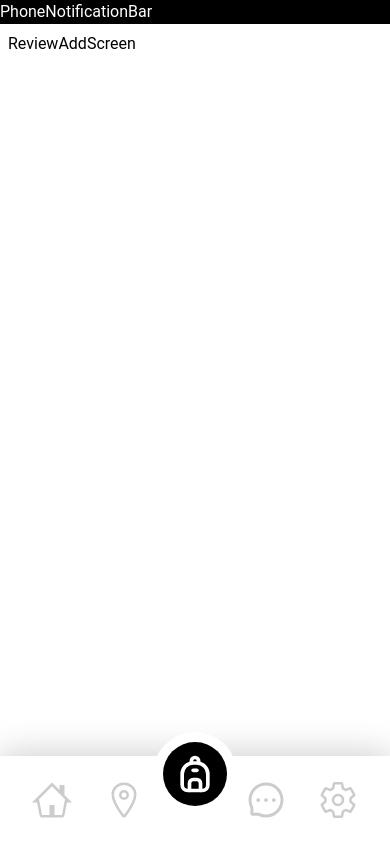
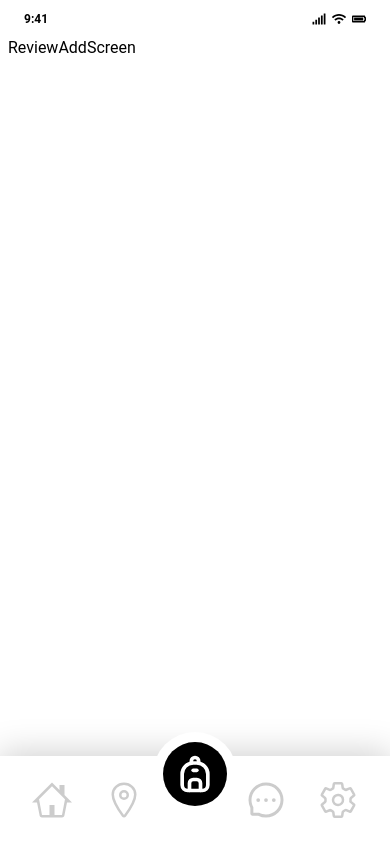
Before and after one commit to xJQx/sc2006-feeditforward, a React (Create React App) app in the folder FeedItForward/frontend/: page /review/add in a window 390 px wide. Built offline with nearby package versions, Linux system fonts and the light colour scheme.

Commit message:
frontend: add PhoneNotificationBar component

```diff
--- a/FeedItForward/frontend/src/components/AppLayout.tsx
+++ b/FeedItForward/frontend/src/components/AppLayout.tsx
@@ -1,12 +1,15 @@
 import React from "react";
 import { Navbar } from "./Navbar";
 import { Outlet } from "react-router-dom";
+import { PhoneNotificationBar } from "./PhoneNotificationBar";
 
 export const AppLayout = () => {
   return (
     <div className="h-screen flex flex-col">
-      <nav className="w-full bg-black text-white">PhoneNotificationBar</nav>
-      <main className="flex-1 max-h-[calc(100vh-112px)] overflow-y-scroll p-2">
+      <nav className="w-full">
+        <PhoneNotificationBar />
+      </nav>
+      <main className="flex-1 max-h-[calc(100vh-116px)] overflow-y-scroll p-2">
         <Outlet />
       </main>
       <footer className="fixed w-full bottom-0">
--- a/FeedItForward/frontend/src/components/PhoneNotificationBar.tsx
+++ b/FeedItForward/frontend/src/components/PhoneNotificationBar.tsx
@@ -1,5 +1,15 @@
 import React from "react";
+import { FaWifi, FaSignal, FaBatteryFull } from "react-icons/fa";
 
 export const PhoneNotificationBar = () => {
-  return <div>PhoneNotificationBar</div>;
+  return (
+    <div className="px-6 pt-[10px] flex justify-between text-[12px] font-bold">
+      <div>9:41</div>
+      <div className="flex gap-[6px] items-center">
+        <FaSignal className="w-[14px] h-[14px]" />
+        <FaWifi className="w-[14px] h-[14px]" />
+        <FaBatteryFull className="w-[14px] h-[14px]" />
+      </div>
+    </div>
+  );
 };
```
